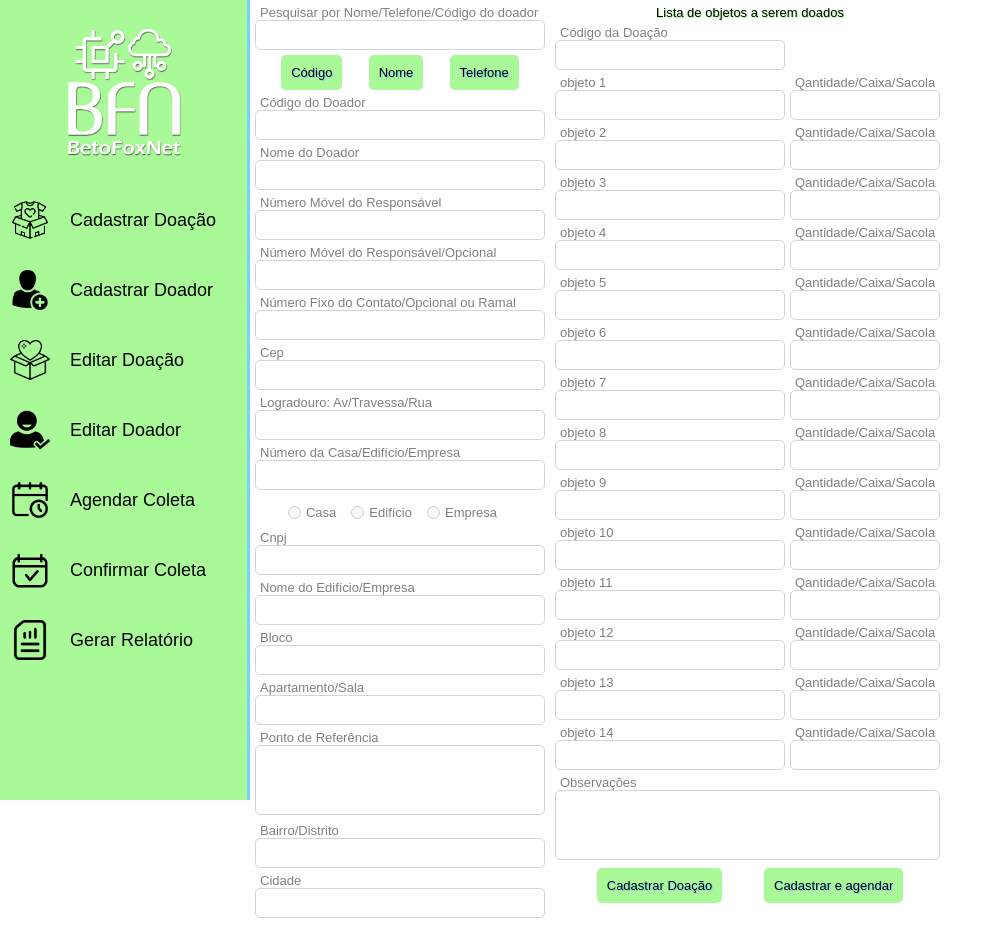
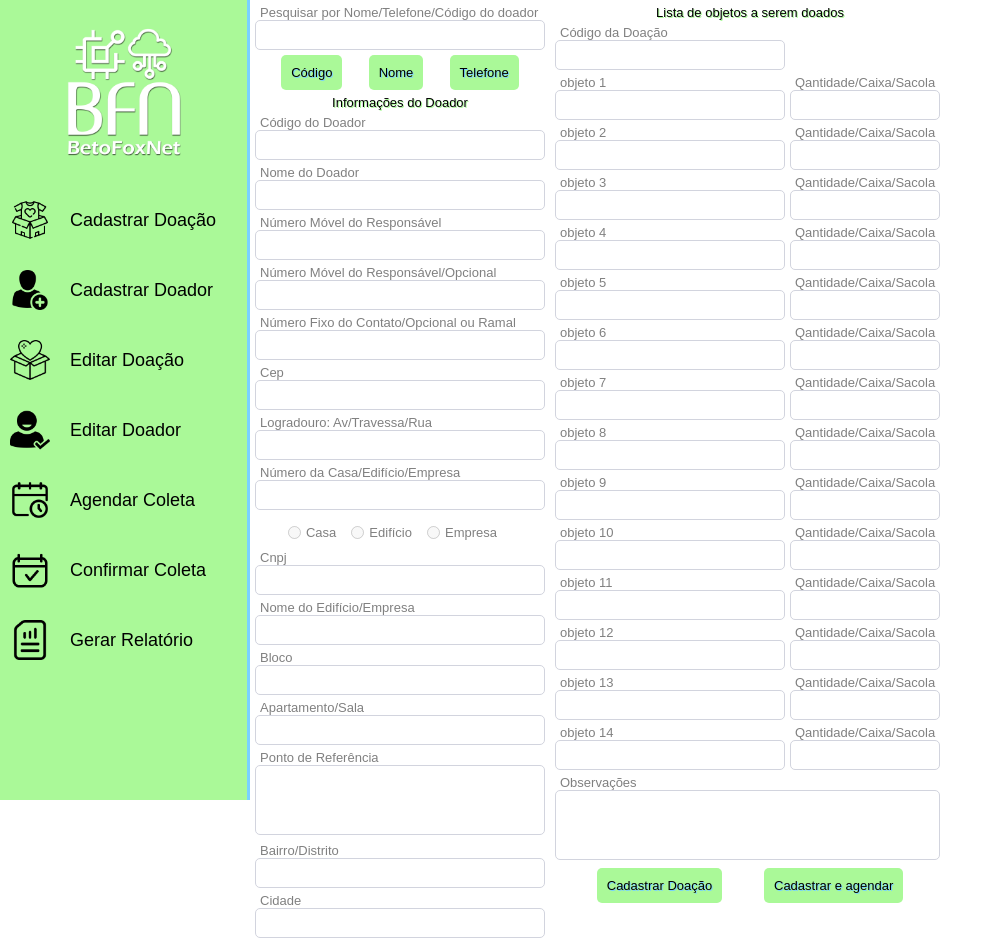
Before and after one commit to HumbertoFox/projeto-0-react, a React (Vite) app: page /CadastroDoacao in a window 1280 px wide. Shown: the whole page, without its empty margins (0-1003 px from the left). Built offline with nearby package versions, Linux system fonts and the light colour scheme.

Commit message:
upgrade componente legend add

```diff
--- a/src/components/button/button_submit.jsx
+++ b/src/components/button/button_submit.jsx
@@ -1,4 +1,5 @@
-import { Submit } from "../../style/submitstyle"
+import React from "react";
+import { Submit } from "../../style/submitstyle";
 
 export const SubmitButton = (props) => {
     return <Submit type="submit" {...props} />
--- a/src/components/forms/form_cad_doacao.jsx
+++ b/src/components/forms/form_cad_doacao.jsx
@@ -3,6 +3,7 @@ import { useForm } from "react-hook-form";
 import { DivObj, DivObjPrimary, DivObjsQuant, DivQuant, FormDoacao } from "../../style/formcaddoacaostyle";
 import { DivBtn } from "../../style/formcaddoadorstyle";
 import { SubmitButton } from "../button/button_submit";
+import { Legend } from "../legend/legend_component";
 
 export const FormCadDoacao = (props) => {
 
@@ -21,7 +22,7 @@ export const FormCadDoacao = (props) => {
     return (
         <FormDoacao method="POST" action="" onSubmit={handleSubmit(onSubmit)}>
             <fieldset disabled={props.text}>
-                <legend>Lista de objetos a serem doados</legend>
+                <Legend>Lista de objetos a serem doados</Legend>
                 <DivObj>
                     <label htmlFor="codigodoacao">Código da Doação</label>
                     <input type="text" id="codigodoacao" />
--- a/src/components/forms/form_cad_doador.jsx
+++ b/src/components/forms/form_cad_doador.jsx
@@ -9,6 +9,7 @@ import {
     FormDoador
 } from "../../style/formcaddoadorstyle";
 import { SubmitButton } from "../button/button_submit";
+import { Legend } from "../legend/legend_component";
 
 export const FormCadDoador = (props) => {
 
@@ -80,6 +81,7 @@ export const FormCadDoador = (props) => {
     return (
         <FormDoador method="POST" action="" onSubmit={handleSubmit(onSubmit)}>
             <fieldset disabled={props.text}>
+                <Legend>Informações do Doador</Legend>
                 <label htmlFor="donorcode">Código do Doador</label>
                 <input type="text" id="donorcode" disabled={true} />
                 <label htmlFor="name">Nome do Doador</label>
--- /dev/null
+++ b/src/components/legend/legend_component.jsx
@@ -0,0 +1,9 @@
+import React from "react";
+import { LegendText } from "../../style/legendstyle";
+
+
+export const Legend = ({children}) => {
+    return (
+        <LegendText>{children}</LegendText>
+    )
+}
--- a/src/style/formcaddoacaostyle.jsx
+++ b/src/style/formcaddoacaostyle.jsx
@@ -6,12 +6,6 @@ const FormDoacao = styled.form`
     flex-direction: column;
     transition: .3s ease-in-out;
 
-    legend {
-        text-align: center;
-        text-shadow: 1px 1px 0.5px #AAF998;
-        padding-bottom: 5px;
-        transition: .3s ease-in-out;
-    }
     label {
         color: grey;
         padding-left: 5px;
--- /dev/null
+++ b/src/style/legendstyle.jsx
@@ -0,0 +1,10 @@
+import styled from "styled-components";
+
+const LegendText = styled.legend`
+    text-align: center;
+    text-shadow: 1px 1px 0.5px #AAF998;
+    padding-bottom: 5px;
+    transition: .3s ease-in-out;
+`;
+
+export { LegendText };
```
Also changed, not shown: src/pages/cadastrar-doacao.jsx (+7 -7 lines).
